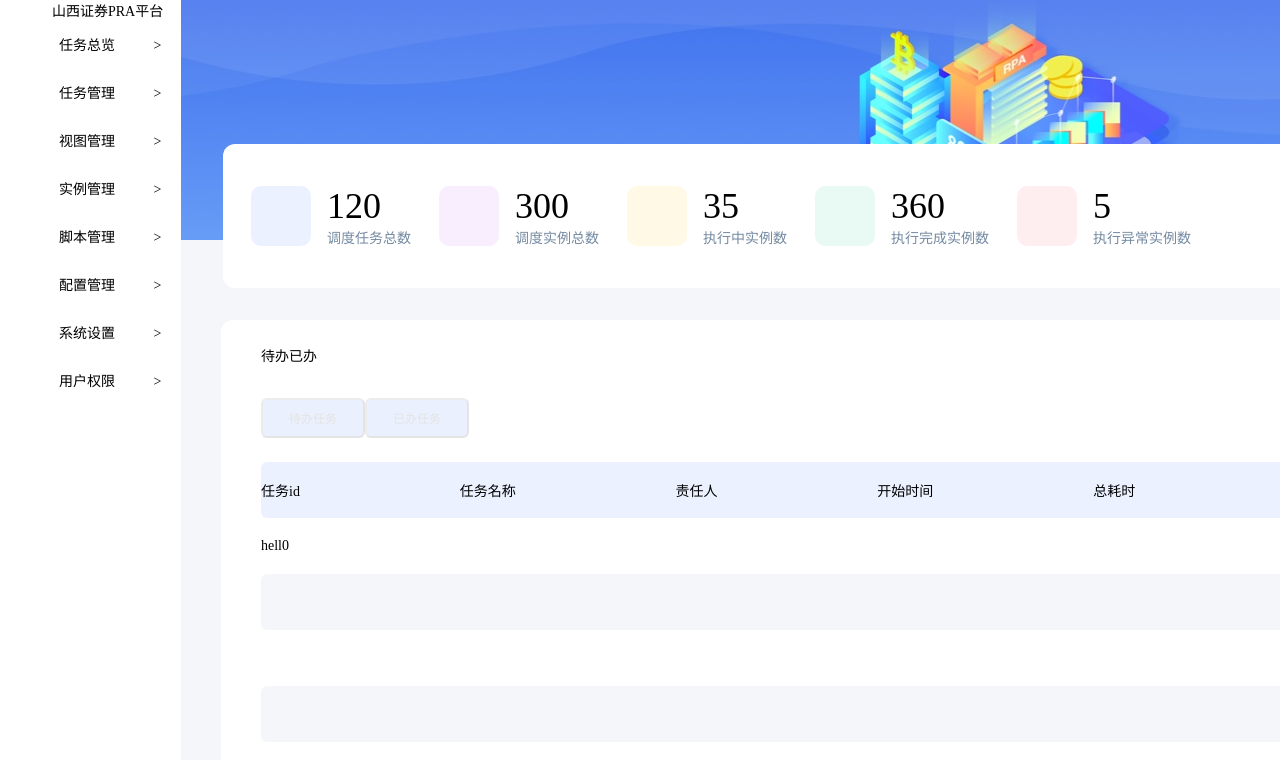
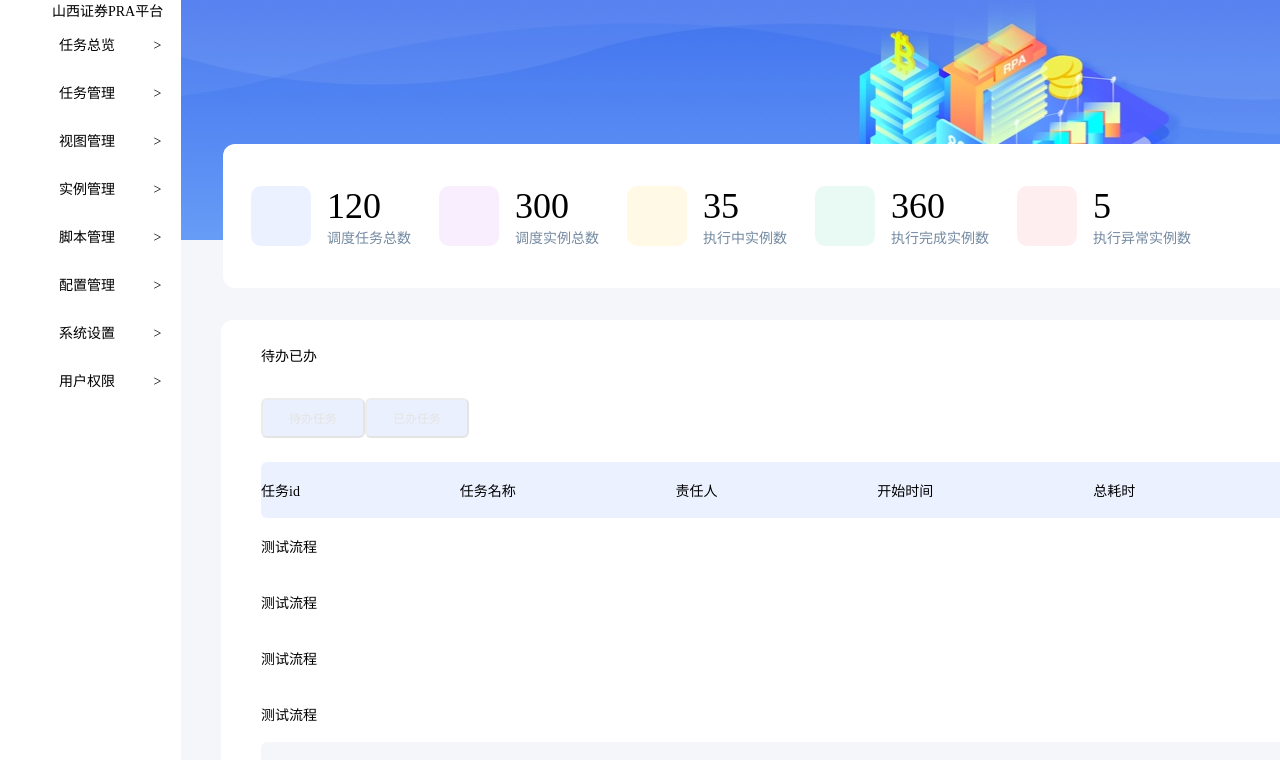
Before and after one commit to 1220x/vue-front-test, a Vue app: page /#/missionOverview in a window 1280 px wide. Shown: the top 760 px of the page. Built offline with nearby package versions, Linux system fonts and the light colour scheme.

Commit message:
新增功能

```diff
--- a/src/views/missionOverview.vue
+++ b/src/views/missionOverview.vue
@@ -76,10 +76,10 @@
                     <div>总耗时</div>
                     <div>实例状态</div>
                 </div>
-                <div id="data" class="data flex-row" style="background:#ffffff;
+                <div v-for="(item, index) in tableData.data" :key="index" id="data" class="data flex-row" style="background:#ffffff;
                 border-radius: 6px;justify-content: space-between;">
-                  <div v-text="content">
-
+                  <div class="test">
+                      {{ item.name }}
                   </div>
                 </div>
                 <div class="data flex-row" style="background:#F5F6FA ;
@@ -105,7 +105,8 @@ export default {
         name: "MissionOverview",
         data() {
             return {
-                content:"hell0"
+                content:"hell0",
+                tableData:[]
             }
         },
         mounted() {
@@ -117,6 +118,10 @@ export default {
                 axios.get('http://localhost:8080/static/test.json').then(response => {
 
                     console.log(response.data);
+
+                    this.tableData = response.data;
+
+                    console.log(this.tableData.data);
 
                 }, response => {
                     console.log("error");
```
